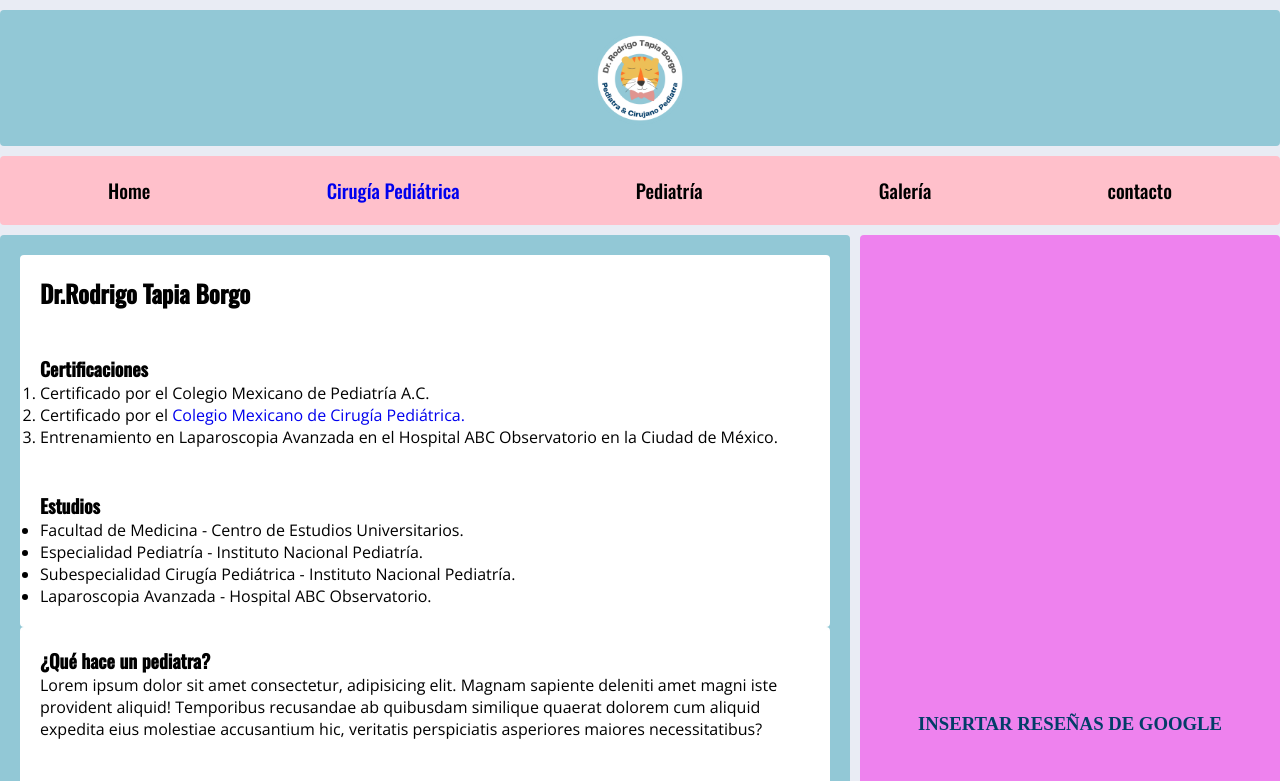
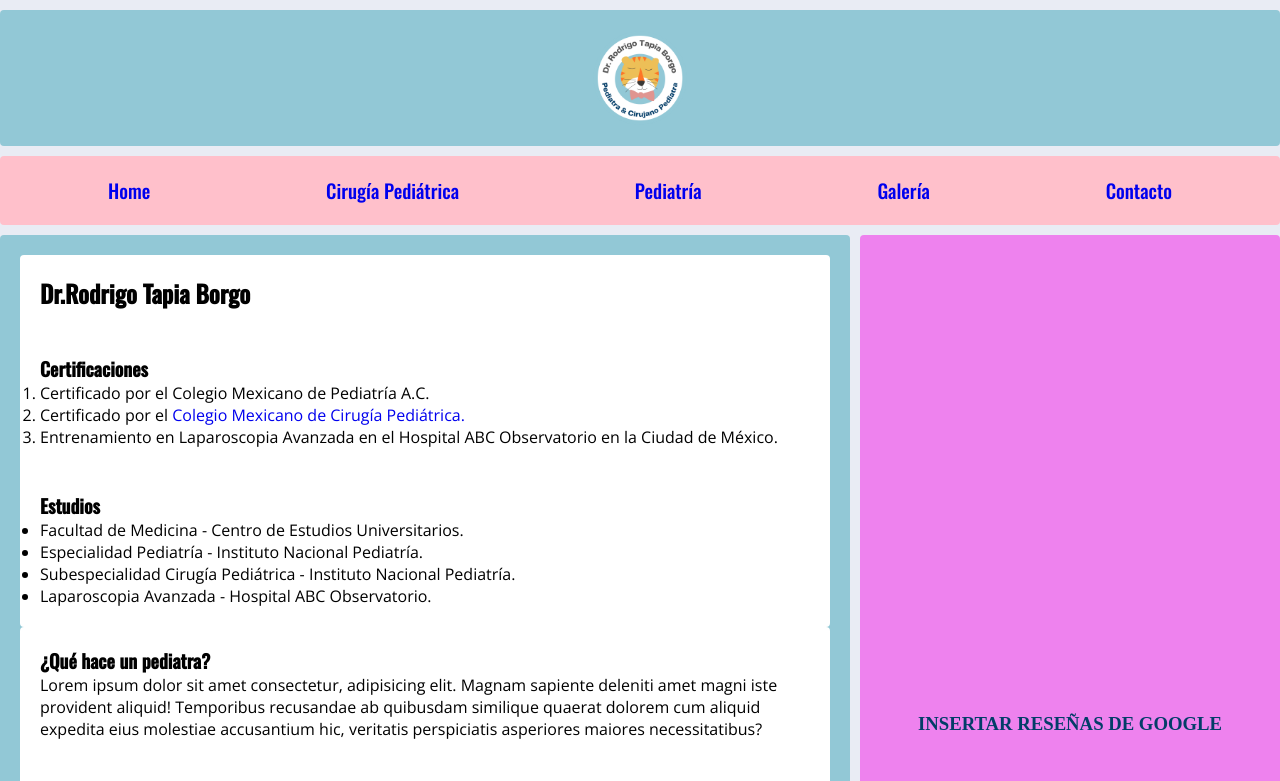
Before and after one commit to Itzelheva/cirujanopediatra, a plain HTML site: page index.html in a window 1280 px wide. Shown: the top 781 px of the page. Drawn offline with nearby package versions, Linux system fonts and the light colour scheme.

Commit message:
correcion menú nav index en rama de animaciones

```diff
--- a/index.html
+++ b/index.html
@@ -20,11 +20,11 @@
 
         <nav class="navegador">
             <ul class="menunav">
-                <li><a href="index.html"></a>Home</li>
-                <li><a href="pages/cirugiapediatrica.html">Cirugía Pediátrica</a></li>
-                <li><a href="pages/pediatria.html"></a>Pediatría</li>
-                <li><a href="pages/galeria.html"></a>Galería</li>
-                <li><a href="pages/contacto.html"></a>contacto</li>
+   <li><a href="index.html">Home</a></li>
+   <li><a href="pages/cirugiapediatrica.html">Cirugía Pediátrica</a></li>
+   <li><a href="pages/pediatria.html">Pediatría</a></li>
+   <li><a href="pages/galeria.html">Galería</a></li>
+   <li><a href="pages/contacto.html">Contacto</a></li>
             </ul>
         </nav>
 
```
